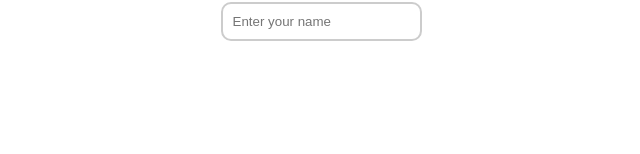
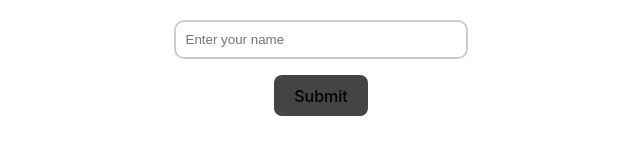
Before and after one commit to jumariaco/componentslibrary, a React (Vite) app: page / in a window 1280 px wide. Shown: the part 398-552 px from the top of the page, without its empty margins (319-959 px from the left). Built offline with nearby package versions, Linux system fonts and the light colour scheme.

Commit message:
feat: Added a button component.

```diff
--- a/src/App.jsx
+++ b/src/App.jsx
@@ -1,7 +1,8 @@
-import { useState } from 'react'
-import './App.css'
-import Input from './Components/input'
-import Text from './Text';
+import { useState } from 'react';
+import './App.css';
+import Input from './Components/input';
+import Text from './Components/text';
+import Button from './Components/Button';
 
 function App() {
   const [text, setText] = useState('')
@@ -14,8 +15,12 @@ function App() {
         Quel est votre nom?
       </Text>
       <Input type="text" placeholder="Enter your name" value={text} onChange={(e) => setText(e.target.value)} className="input" id="input" />
+      <Button
+        label = "Submit"
+        background_color= "#444444"
+      />
     </>
   )
 }
 
-export default App
+export default App;
--- /dev/null
+++ b/src/Components/Button.jsx
@@ -0,0 +1,8 @@
+import React from 'react';
+import './Button.css';
+
+export default function Button({action, label, background_color}){
+    return(
+        <button type='button' style={{backgroundColor: background_color}}>{label}</button>
+    );
+}
```
Also changed, not shown: src/Components/Button.css (added).
